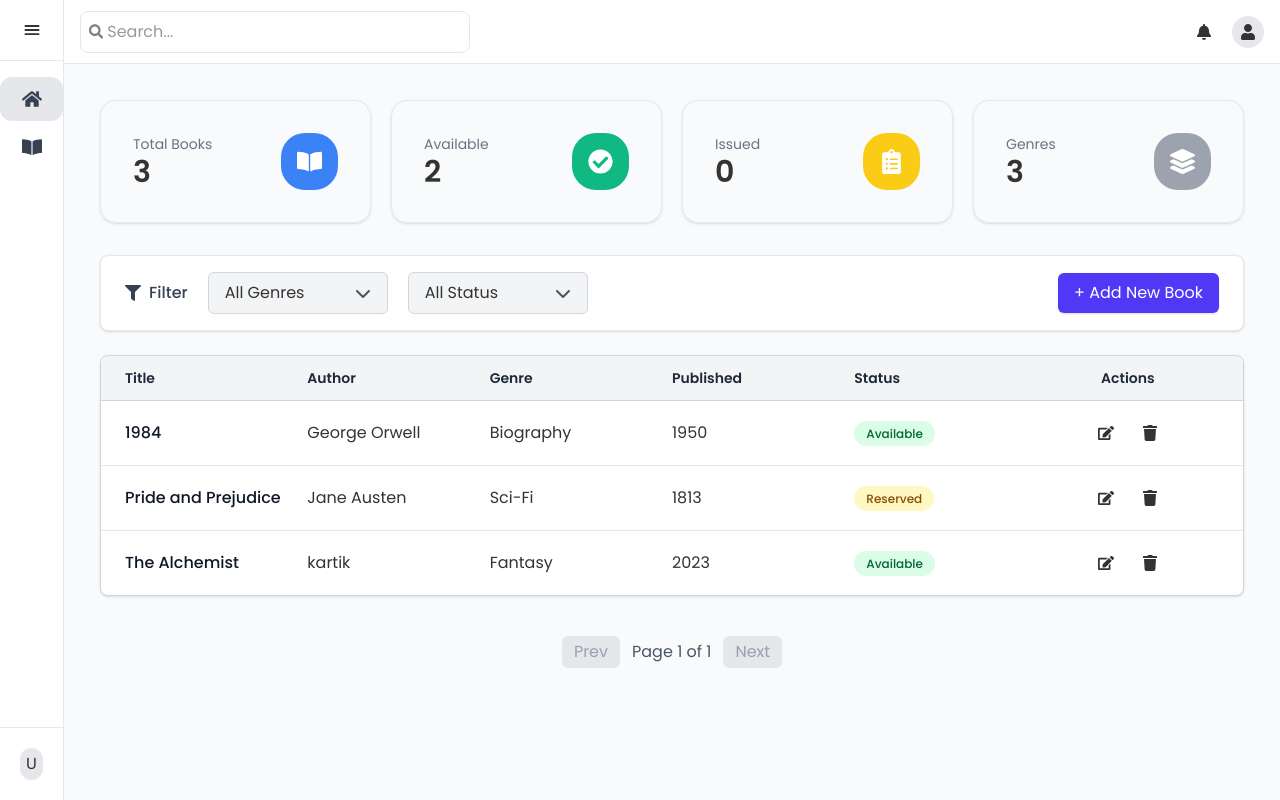
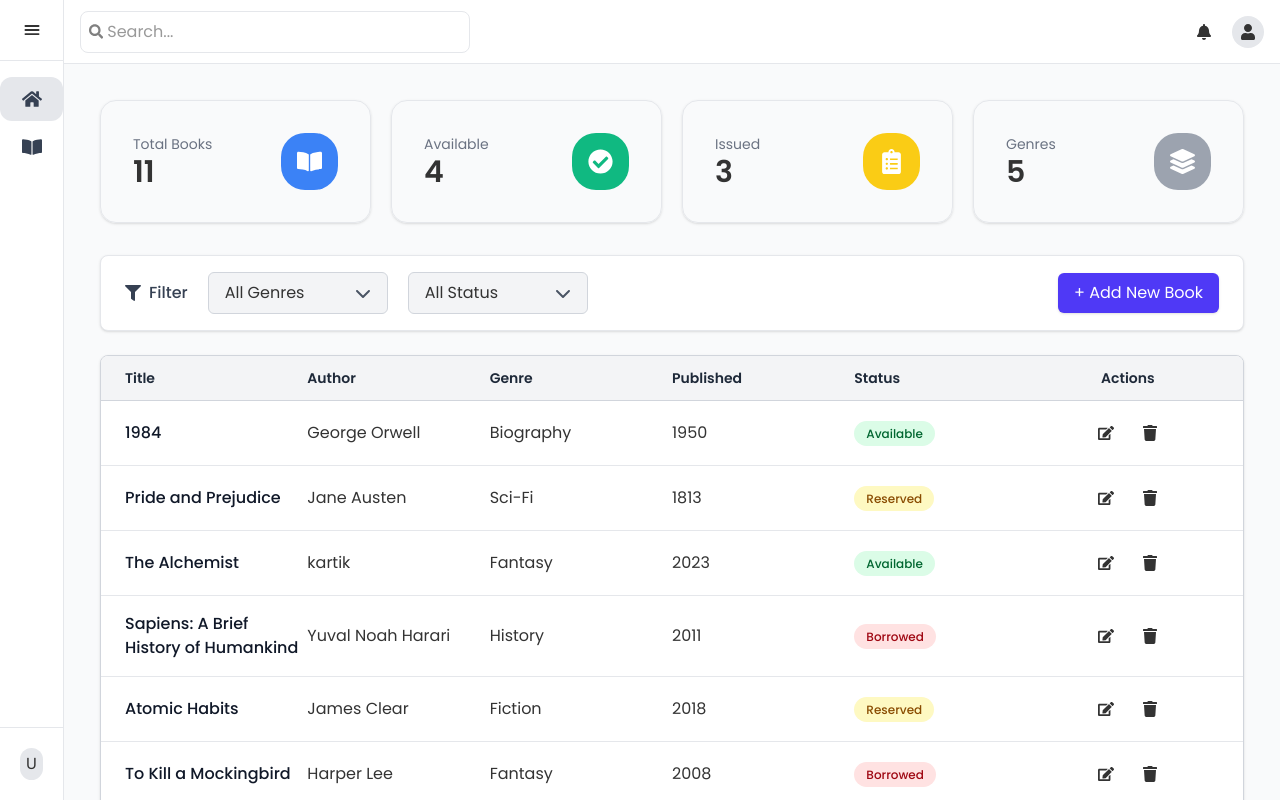
Before and after one commit to KARTIK5799/book-vault, a React (Vite) app: page / in a window 1280 px wide. Built offline with nearby package versions, Linux system fonts and the light colour scheme; data requests are answered from the project's data file.

Commit message:
its workking

```diff
--- a/db/db.json
+++ b/db/db.json
@@ -23,6 +23,70 @@
       "genre": "Fantasy",
       "published": "2023",
       "status": "Available"
+    },
+    {
+      "id": "917b",
+      "name": "Sapiens: A Brief History of Humankind",
+      "author": "Yuval Noah Harari",
+      "genre": "History",
+      "published": "2011",
+      "status": "Borrowed"
+    },
+    {
+      "id": "e644",
+      "name": "Atomic Habits",
+      "author": "James Clear",
+      "genre": "Fiction",
+      "published": "2018",
+      "status": "Reserved"
+    },
+    {
+      "id": "ad77",
+      "name": "To Kill a Mockingbird",
+      "author": "Harper Lee",
+      "genre": "Fantasy",
+      "published": "2008",
+      "status": "Borrowed"
+    },
+    {
+      "id": "4012",
+      "name": "The Great Gatsby",
+      "author": "j.s alphha",
+      "genre": "History",
+      "published": "1988",
+      "status": "Borrowed"
+    },
+    {
+      "id": "acac",
+      "name": "Clean Code",
+      "author": "Clean Code",
+      "genre": "Fiction",
+      "published": "1233",
+      "status": "Reserved"
+    },
+    {
+      "id": "048f",
+      "name": "Code with me",
+      "author": "dodin",
+      "genre": "Fiction",
+      "published": "2009",
+      "status": "Available"
+    },
+    {
+      "id": "ee77",
+      "name": "sim sim",
+      "author": "js java",
+      "genre": "Fiction",
+      "published": "2004",
+      "status": "Available"
+    },
+    {
+      "id": "1198",
+      "name": "The Lean Startup",
+      "author": "Eric Ries",
+      "genre": "Fiction",
+      "published": "2007",
+      "status": "Reserved"
     }
   ]
 }
--- a/src/components/AddEditModal.jsx
+++ b/src/components/AddEditModal.jsx
@@ -13,12 +13,12 @@ const AddEditModal = ({
   const [formData, setFormData] = useState({
     name: "",
     author: "",
-    genre: genres[1] || "", // default to first real genre
+    genre: genres[1] || "",
     published: "",
-    status: statuses[1] || "Available", // default to first real status
+    status: statuses[1] || "Available",
   });
 
-  // Populate form when editing
+
   useEffect(() => {
     if (showEditModal && selectedBook) setFormData({ ...selectedBook });
   }, [showEditModal, selectedBook]);
@@ -53,7 +53,7 @@ const AddEditModal = ({
             className="border px-3 py-2 rounded-md"
           />
 
-          {/* Genre Dropdown */}
+
           <select
             value={formData.genre}
             onChange={(e) => setFormData({ ...formData, genre: e.target.value })}
--- a/src/context/BooksContext.jsx
+++ b/src/context/BooksContext.jsx
@@ -80,7 +80,7 @@ export const BooksProvider = ({ children }) => {
         body: JSON.stringify(newBook),
       });
       const data = await response.json();
-      setBooks([...books, data]);
+      setBooks([data,...books,]);
     } catch (err) {
       console.error("Failed to add book:", err);
     }
```
